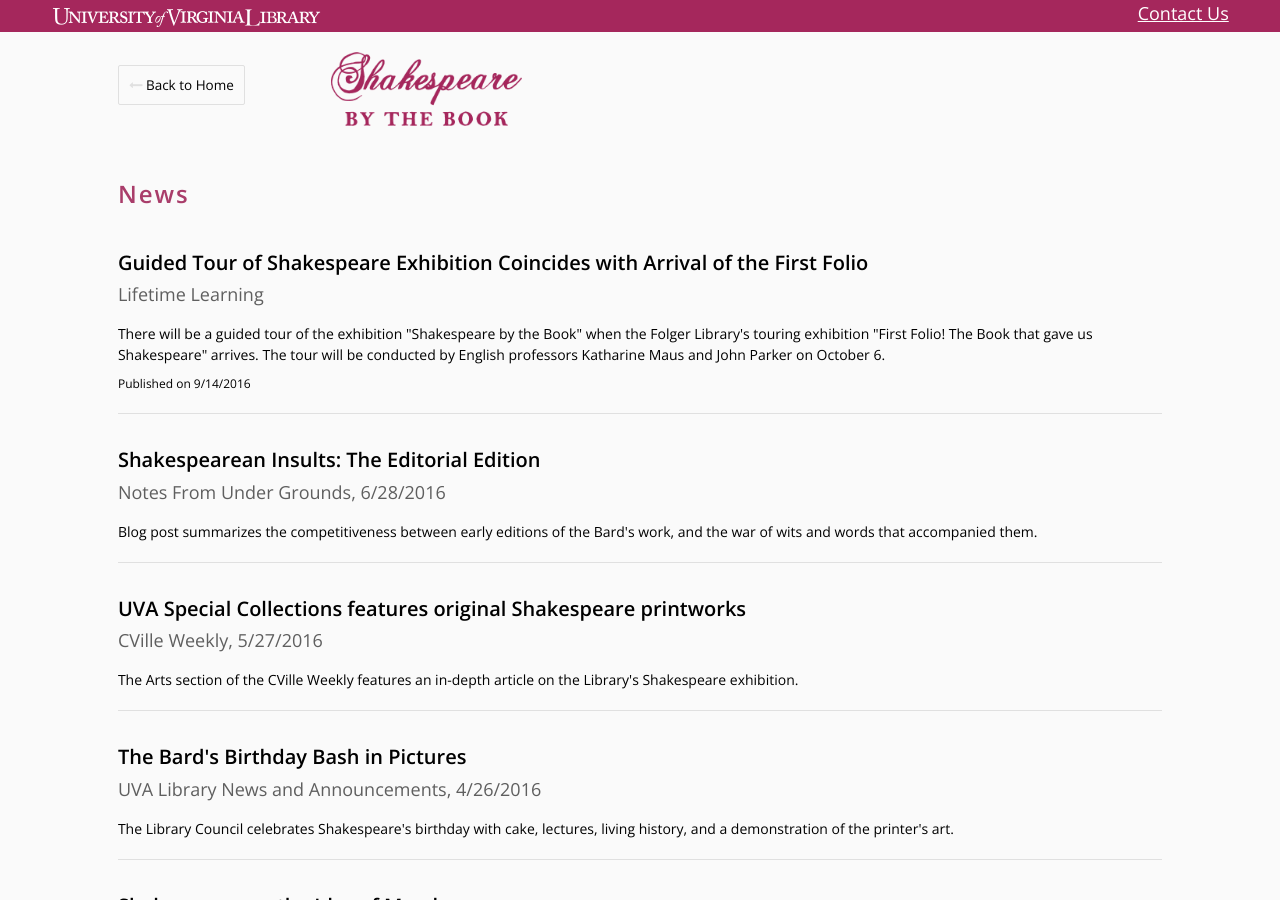
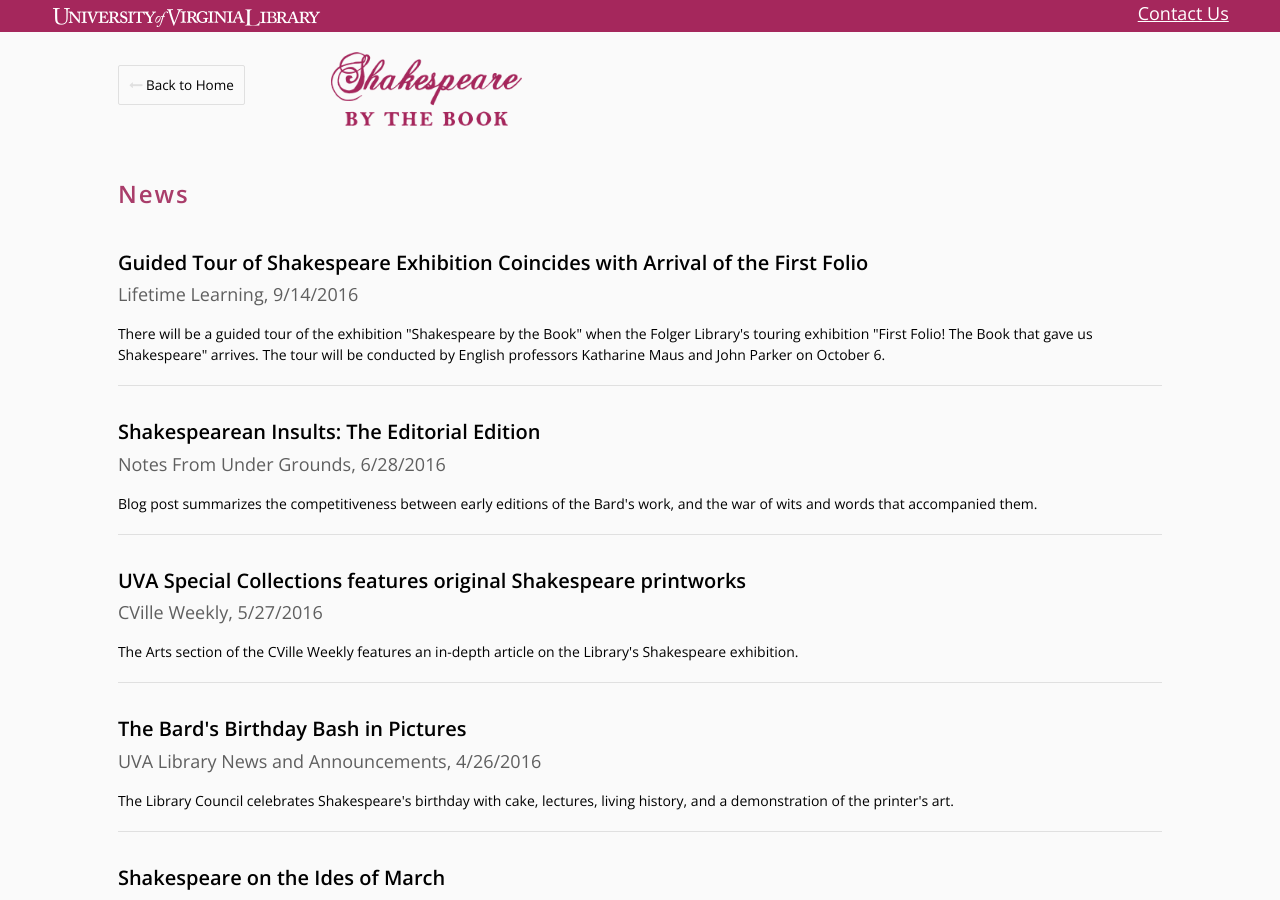
Before and after one commit to uvalib/shakespeare, a Jekyll site: the page built from news.html, in a window 1280 px wide and 900 px high. Built offline with Jekyll 4.4.1, drawn with Linux system fonts in a browser that asks for light colours; nearby versions of some CDN libraries.

Commit message:
Update 2016-04-21-first-folio-oct06.html

```diff
--- a/_news/2016-04-21-first-folio-oct06.html
+++ b/_news/2016-04-21-first-folio-oct06.html
@@ -1,7 +1,7 @@
 ---
 title: "Guided Tour of Shakespeare Exhibition Coincides with Arrival of the First Folio"
 link: "http://alumni.virginia.edu/learn/program/shakespeare-by-the-book/"
-subtitle: "Lifetime Learning"
+subtitle: "Lifetime Learning, 9/14/2016"
 copy: "There will be a guided tour of the exhibition \"Shakespeare by the Book\" when the Folger Library's touring exhibition \"First Folio! The Book that gave us Shakespeare\" arrives. The tour will be conducted by English professors Katharine Maus and John Parker on October 6."
-published_date: "9/14/2016"
+published_date: ""
 ---
```
